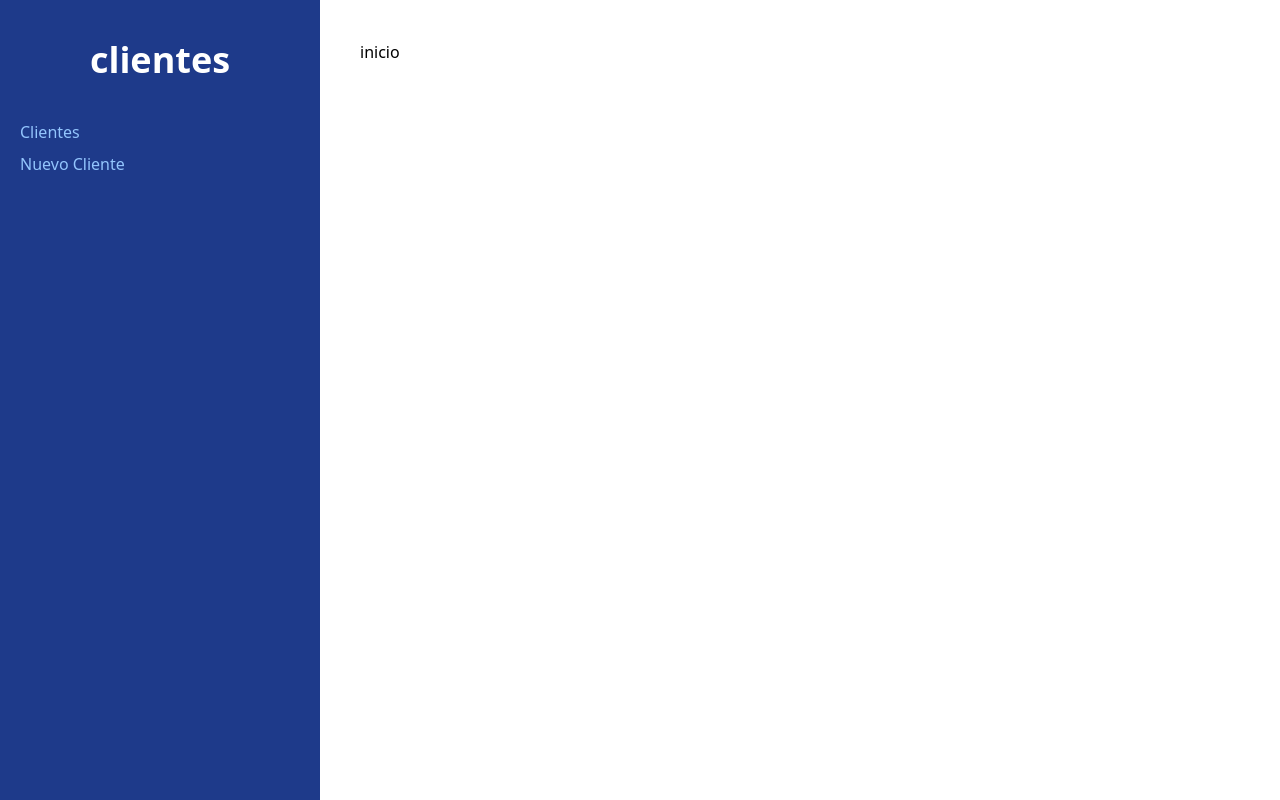
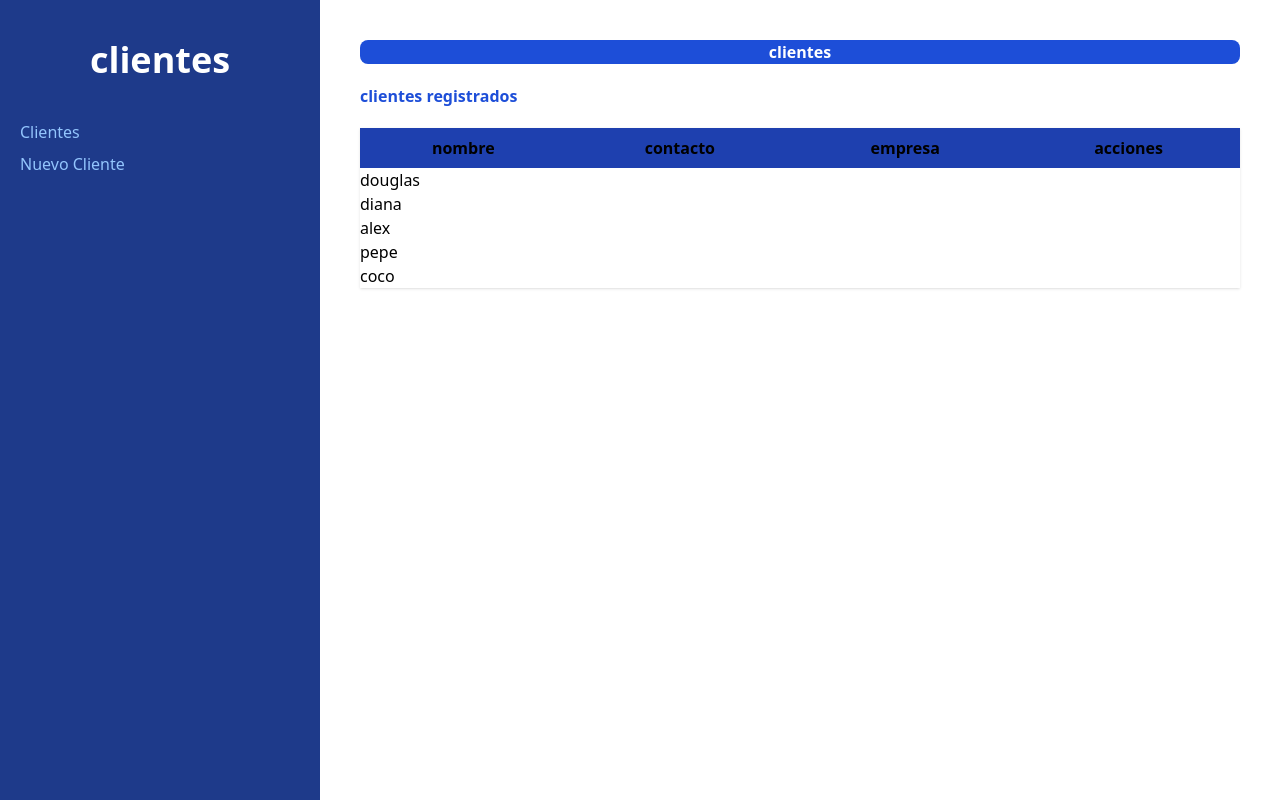
Before and after one commit to eduardo88tafur/two-project, a React (Create React App) app: page /clientes in a window 1280 px wide. Built offline with nearby package versions, Linux system fonts and the light colour scheme; data requests are answered from the project's data file.

Commit message:
cliente nuevo ingresado al inicio

```diff
--- a/db.json
+++ b/db.json
@@ -1,60 +1,44 @@
 {
   "clientes": [
     {
-      "nombre": "eduardo",
-      "empresa": "bogota",
+      "nombre": "douglas ",
+      "empresa": "huevosdopi",
       "email": "correo@coreo.com",
-      "telefono": "1122334455",
-      "notas": "dgoo",
+      "telefono": "09887665",
+      "notas": "se vende huevos",
       "id": 1
     },
     {
-      "nombre": "eduardo",
-      "empresa": "bogota",
+      "nombre": "diana ",
+      "empresa": "abogados",
       "email": "correo@coreo.com",
-      "telefono": "1122334455",
-      "notas": "dgoo",
+      "telefono": "546456356",
+      "notas": "te meten preso",
       "id": 2
     },
     {
-      "nombre": "eduardo",
-      "empresa": "bogota",
+      "nombre": "alex",
+      "empresa": "camaras ",
       "email": "correo@coreo.com",
-      "telefono": "1122334455",
-      "notas": "dgoo",
+      "telefono": "878787",
+      "notas": "este tiene buen ojo",
       "id": 3
     },
     {
-      "nombre": "eduardo",
-      "empresa": "bogota",
+      "nombre": "pepe",
+      "empresa": "potenciado",
       "email": "correo@coreo.com",
       "telefono": "1122334455",
-      "notas": "dgoo",
+      "notas": "potesncia",
       "id": 4
     },
     {
-      "nombre": "eduardo",
-      "empresa": "bogota",
+      "nombre": "coco",
+      "empresa": "cocodrilo",
       "email": "correo@coreo.com",
-      "telefono": "1122334455",
-      "notas": "dgoo",
+      "telefono": "333333333",
+      "notas": "note que algo falta",
       "id": 5
-    },
-    {
-      "nombre": "eduardo",
-      "empresa": "bogota",
-      "email": "correo@coreo.com",
-      "telefono": "1122334455",
-      "notas": "dgoo",
-      "id": 6
-    },
-    {
-      "nombre": "eduardo",
-      "empresa": "bogota",
-      "email": "correo@coreo.com",
-      "telefono": "1122334455",
-      "notas": "dgoo",
-      "id": 7
     }
   ]
 }
--- /dev/null
+++ b/src/components/Cliente.jsx
@@ -0,0 +1,9 @@
+import React from 'react'
+
+const Cliente = ({cliente}) => {
+  return (
+    <div> {cliente.nombre}</div>
+  )
+}
+
+export default Cliente
--- a/src/components/Formulario.jsx
+++ b/src/components/Formulario.jsx
@@ -2,8 +2,10 @@ import React from "react";
 import { Formik, Form, Field } from "formik";
 import * as Yup from "yup";
 import Alerta from "./Alerta";
+import { useNavigate } from "react-router-dom";
 
 const Formulario = () => {
+  const navigate= useNavigate()
   const nuevoClienteSchema = Yup.object().shape({
     nombre: Yup.string()
       .min(4, "el nombre es muy corto")
@@ -40,6 +42,7 @@ const Formulario = () => {
        console.log(respuesta);
        const resultado= await respuesta.json()
        console.log(resultado);
+       navigate('/clientes')
      }catch(error){
        console.log(error);
      }
@@ -58,8 +61,9 @@ const Formulario = () => {
           telefono: "",
           notas: "",
         }}
-        onSubmit={(values) => {
-          handleSubmit(values)
+        onSubmit={async(values,{resetForm}) => {
+         await handleSubmit(values)
+         resetForm()
         }}
         validationSchema={nuevoClienteSchema}
       >
--- a/src/paginas/Inicio.jsx
+++ b/src/paginas/Inicio.jsx
@@ -1,11 +1,48 @@
-import React from 'react'
+import React from "react";
+import { useState, useEffect } from "react";
+import Cliente from "../components/Cliente";
 
 const Inicio = () => {
+  const[clientes,setClientes]=useState([])
+  useEffect(() => {
+    const obtenerClientesAPI = async () => {
+      try {
+        const url = " http://localhost:4000/clientes";
+        const respuesta = await fetch(url);
+        const resultado = await respuesta.json();
+        setClientes(resultado);
+      } catch (error) {
+        console.log(error);
+      }
+    }
+    obtenerClientesAPI();
+  }, []);
+
   return (
     <div>
-      <h1>inicio</h1>
-        </div>
-  )
-}
+      <h1 className="text-white bg-blue-700 font-black text-center rounded-lg" >clientes </h1>
+      <p className="text-blue-700 font-black rounded-lg mt-5">clientes registrados</p>
+      <table className="w-full mt-5 table-auto shadow bg-white">
+      <thead className="bg-blue-800 text white">
+        <tr>
+          <th className="p-2">nombre</th>
+          <th className="p-2">contacto</th>
+          <th className="p-2">empresa</th>
+          <th className="p-2">acciones</th>
+        </tr>
 
-export default Inicio
+      </thead>
+      <tbody>
+{clientes.map(cliente=>(
+  <Cliente
+  key={cliente.id}
+  cliente={cliente}
+  />
+))}
+      </tbody>
+      </table>
+    </div>
+  );
+};
+
+export default Inicio;
```
